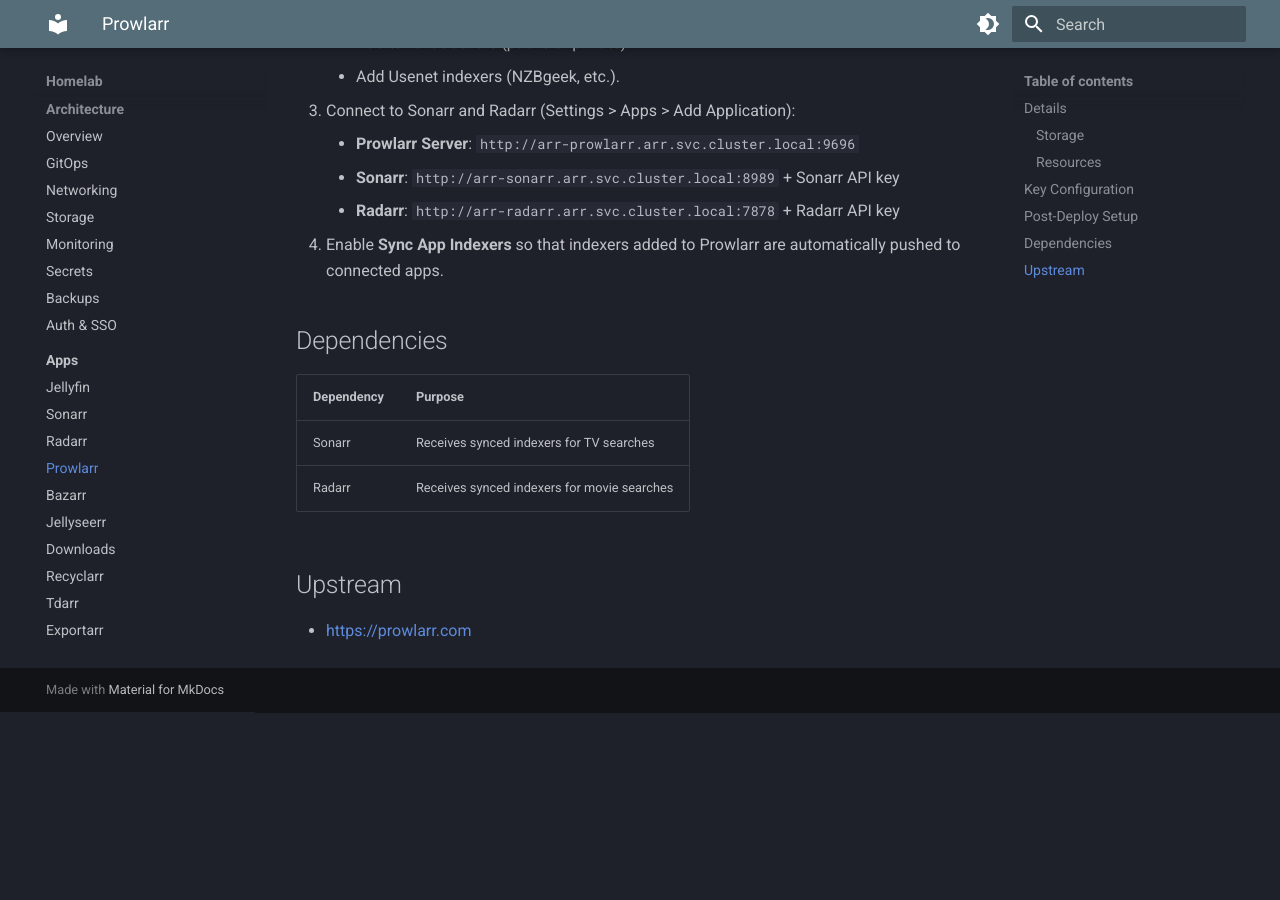
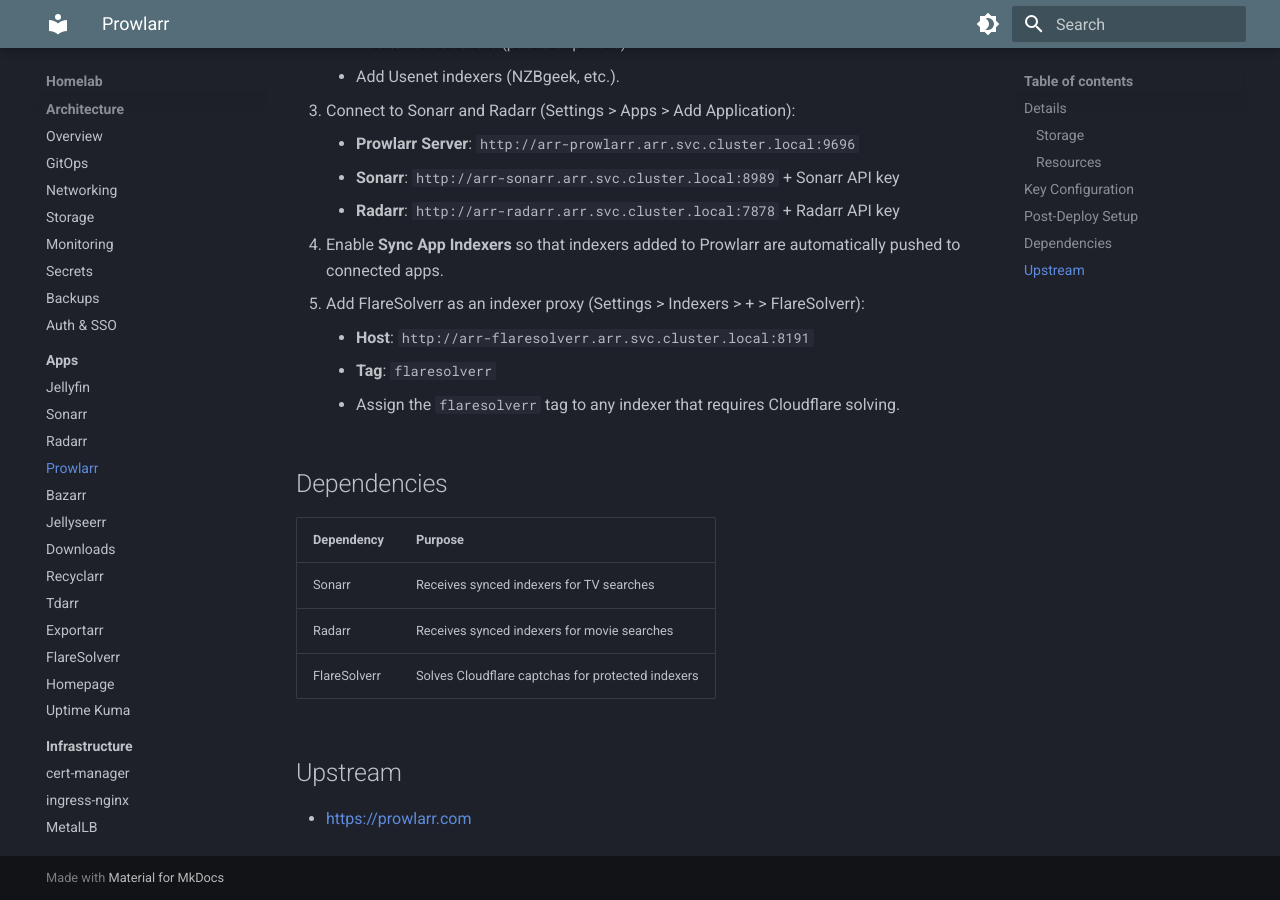
Before and after one commit to kyleseneker/homelab, an MkDocs documentation site: the page built from docs/apps/prowlarr.md, in a window 1280 px wide and 900 px high, scrolled down 1594 px. Built offline with MkDocs 1.6.1 and Material for MkDocs 9.7.7, drawn with Linux system fonts in a browser that asks for light colours; before the commit the page ends 2306 px from its top, so only the background shows below that.

Commit message:
feat: add flaresolverr as captcha-solving proxy for prowlarr

```diff
--- a/docs/apps/prowlarr.md
+++ b/docs/apps/prowlarr.md
@@ -47,6 +47,10 @@
     - **Sonarr**: `http://arr-sonarr.arr.svc.cluster.local:8989` + Sonarr API key
     - **Radarr**: `http://arr-radarr.arr.svc.cluster.local:7878` + Radarr API key
 4. Enable **Sync App Indexers** so that indexers added to Prowlarr are automatically pushed to connected apps.
+5. Add FlareSolverr as an indexer proxy (Settings > Indexers > + > FlareSolverr):
+    - **Host**: `http://arr-flaresolverr.arr.svc.cluster.local:8191`
+    - **Tag**: `flaresolverr`
+    - Assign the `flaresolverr` tag to any indexer that requires Cloudflare solving.
 
 ## Dependencies
 
@@ -54,6 +58,7 @@
 |------------|---------|
 | Sonarr | Receives synced indexers for TV searches |
 | Radarr | Receives synced indexers for movie searches |
+| FlareSolverr | Solves Cloudflare captchas for protected indexers |
 
 ## Upstream
 
--- a/mkdocs.yml
+++ b/mkdocs.yml
@@ -72,6 +72,7 @@
       - Recyclarr: apps/recyclarr.md
       - Tdarr: apps/tdarr.md
       - Exportarr: apps/exportarr.md
+      - FlareSolverr: apps/flaresolverr.md
       - Homepage: apps/homepage.md
       - Uptime Kuma: apps/uptime-kuma.md
   - Infrastructure:
```
Also changed, not shown: docs/apps/flaresolverr.md (added, +53 -0 lines), docs/apps/index.md (+2 -0 lines), docs/reference/service-urls.md (+1 -0 lines), 2 other files.
